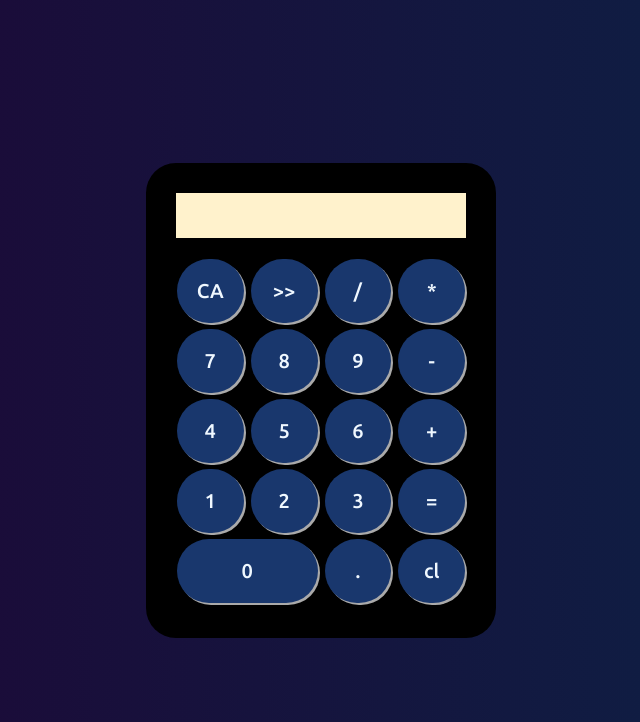
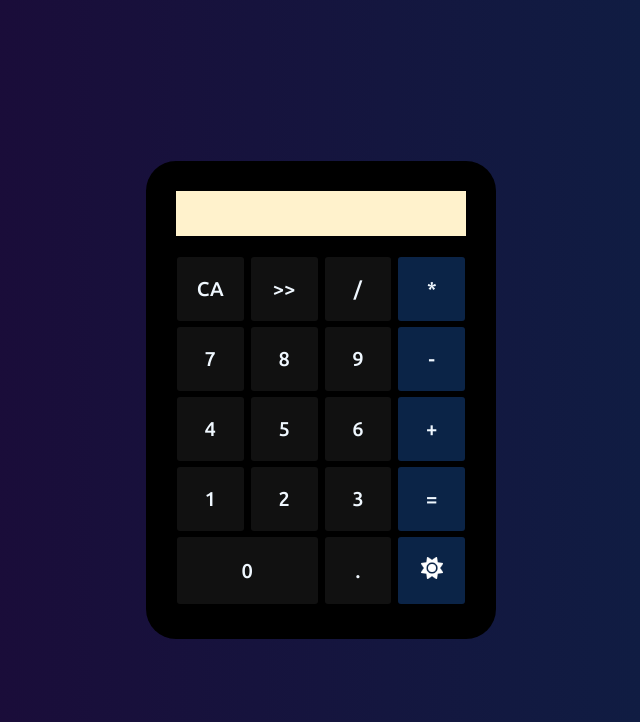
Before and after one commit to Ital023/Calculadora-JS, a plain HTML site: page index.html in a window 1280 px wide. Shown: the top 722 px of the page, without its empty margins (319-959 px from the left). Drawn offline with Linux system fonts and the light colour scheme.

Commit message:
Melhorando a estilizacao

```diff
--- a/index.html
+++ b/index.html
@@ -9,6 +9,7 @@
     <link rel="stylesheet" href="style.css">
 </head>
 <body>
+    <main class="principal">
         <div class="estrutura">
             <div class="display">
 
@@ -18,21 +19,21 @@
                     <button class="botao botao__clear--all">CA</button>
                     <button class="botao botao__del">>></button>
                     <button class="botao">/</button>
-                <button class="botao">*</button>
+                    <button class="botao iluminados">*</button>
                 </div>
 
                 <div class="botoes__grupos">
                     <button class="botao">7</button>
                     <button class="botao">8</button>
                     <button class="botao">9</button>
-                <button class="botao">-</button>
+                    <button class="botao iluminados">-</button>
                 </div>
 
                 <div class="botoes__grupos">
                     <button class="botao">4</button>
                     <button class="botao">5</button>
                     <button class="botao">6</button>
-                <button class="botao">+</button>
+                    <button class="botao iluminados">+</button>
                 </div>
 
 
@@ -40,14 +41,14 @@
                     <button class="botao">1</button>
                     <button class="botao">2</button>
                     <button class="botao">3</button>
-                <button class="botao botao__result">=</button>
+                    <button class="botao botao__result iluminados">=</button>
                 </div>
 
 
                 <div class="botoes__grupos">
                     <button class="botao botao__0">0</button>
                     <button class="botao botao__dot">.</button>
-                <button class="botao botao__muda-visual">cl</button>
+                    <button class="botao botao__muda-visual iluminados"><img src="sun-solid (1) 1.png" alt="iluminação" class="imagem"></button>
                 </div>
             </div>
         </div>
@@ -61,6 +62,8 @@
 
             <h1 class="redes__titulo">Vamos nos conectar!</h1>
         </div>
+    </main>
+
     <script src="funcoesCalc.js"></script>
     <script src="script.js"></script>
 </body>
--- a/style.css
+++ b/style.css
@@ -1,6 +1,6 @@
 @import url('https://fonts.googleapis.com/css2?family=Ubuntu:wght@500&display=swap');
 
-body{
+.principal{
     min-height: 100vh;
     display: flex;
     justify-content: center;
@@ -30,26 +30,21 @@ body{
     margin-bottom: 20px;
 }
 
-/* .botoes{
-    display: grid;
-    grid-template-rows: repeat(4,1fr);
-    gap: 10px;
-} */
+
 .botoes__grupos {
     display: grid;
     grid-template-columns: repeat(4, 1fr);
     gap: 5px;
   }
 .botao{
-    background-color: #19376D;
+    background-color: #111;
     padding: 20px;
     margin: 1px;
-    border-radius: 40px;
+    border-radius: 3px;
     margin-bottom: 5px;
     font-size: 20px;
-
-  box-shadow: 2px 2px 0 #aaa;
-}
+    cursor: pointer;
+    }
 .botao__0{
     grid-column: span 2;
 }
@@ -71,3 +66,10 @@ body{
     width: 22px;
 
 }
+.botao:hover{
+    background-color: #eee;
+    color: #111;
+}
+.iluminados{
+    background-color:#0B2447;
+}
```
Also changed, not shown: sun-solid (1) 1.png (added). Lines whose indentation alone changed are shown as unchanged.
